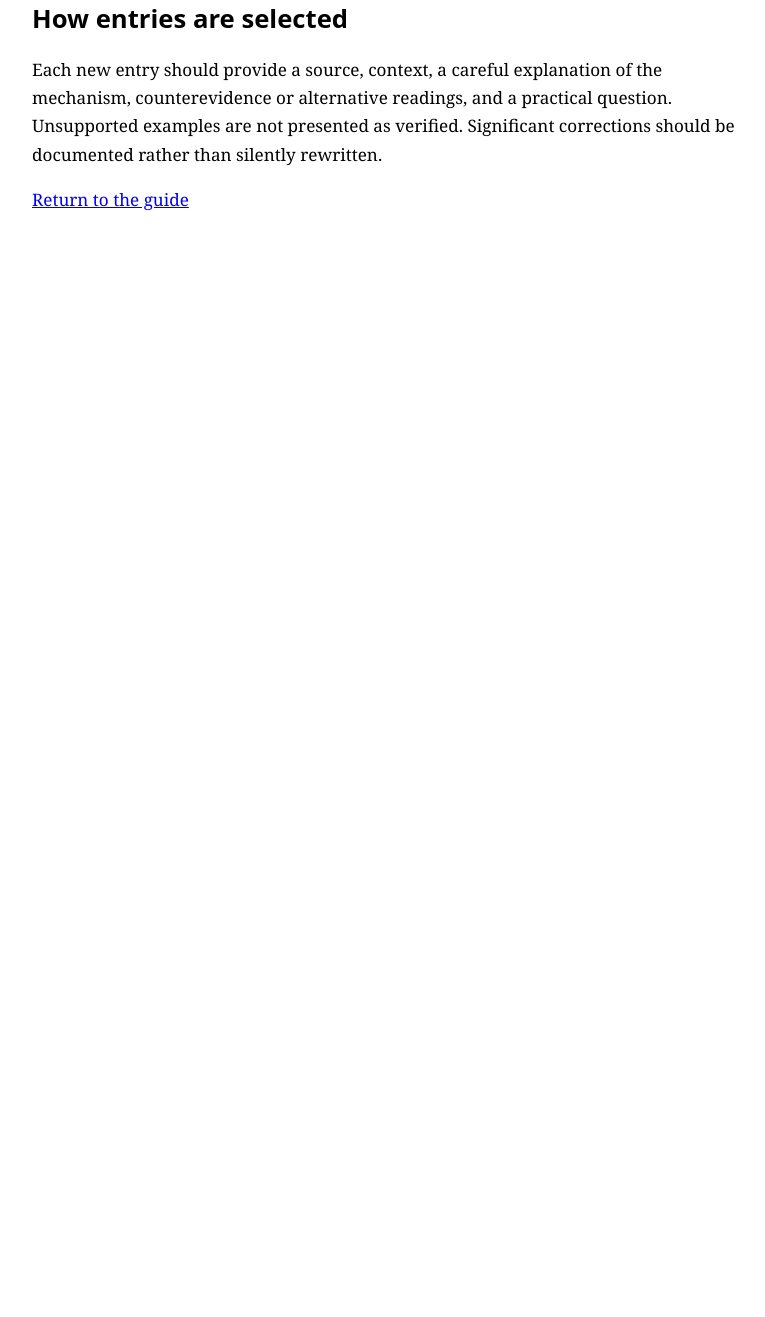
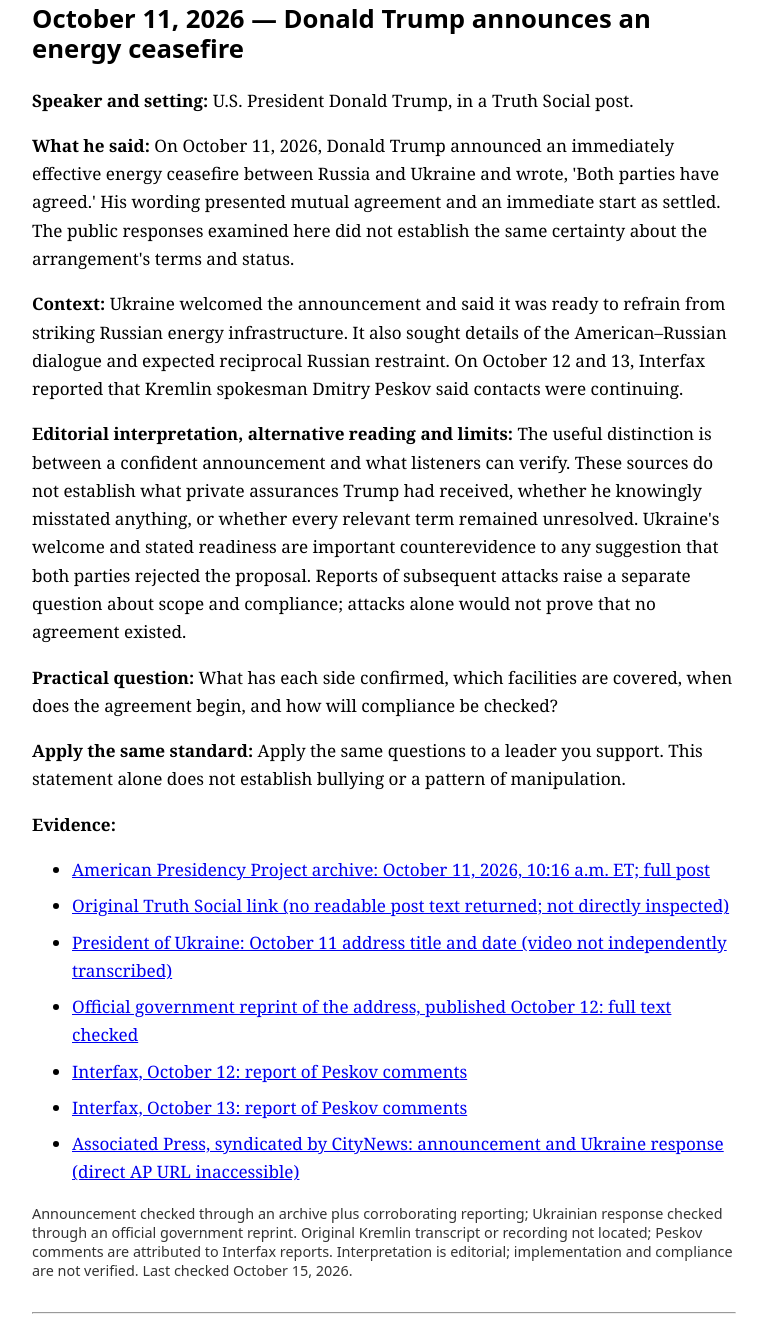
Before and after one commit to ExtiVaries/How-to-Hear-a-Bully, a plain HTML site: page rhetoric-examples.html in a window 1280 px wide. Shown: the part 2797-4114 px from the top of the page, without its empty margins (256-1021 px from the left). Before the commit the page ends 3060 px from the top, so only its background shows below. Drawn offline with Linux system fonts and the light colour scheme.

Commit message:
Add reviewed energy-ceasefire rhetoric example with evidence limits

```diff
--- a/rhetoric-examples.html
+++ b/rhetoric-examples.html
@@ -33,5 +33,23 @@
 <p><strong>Ask:</strong> “Was your agreement only football banter, or were you alleging that your opponent is actually involved in terrorism? If the latter, what evidence supports that?”</p>
 <p><strong>Original and contextual sources:</strong> <a href="https://x.com/MikeRogersForMI/status/2108924755705291160">Rogers's original X post (direct access restricted at check)</a> · <a href="https://www.aol.com/articles/rogers-shares-portnoy-sports-post-180523000.html"><em>The Detroit News</em>, October 10, including campaign response</a> · <a href="https://www.foxnews.com/outkick-sports/abdul-el-sayed-feuds-dave-portnoy-response-michigan-cheating-allegation-comments">OutKick's October 11 reporting</a> · <a href="https://www.wgvunews.org/news/2026-10-09/rogers-el-sayed-trade-attacks-in-contentious-michigan-senate-debate">Michigan Public Radio debate context</a>.</p>
 <p class="meta">Original wording corroborated by reporting; direct X access restricted. Interpretation is editorial. Last checked October 12, 2026.</p><hr>
+<h2 id="trump-energy-ceasefire-2026-10-11">October 11, 2026 — Donald Trump announces an energy ceasefire</h2>
+<p><strong>Speaker and setting:</strong> U.S. President Donald Trump, in a Truth Social post.</p>
+<p><strong>What he said:</strong> On October 11, 2026, Donald Trump announced an immediately effective energy ceasefire between Russia and Ukraine and wrote, &#x27;Both parties have agreed.&#x27; His wording presented mutual agreement and an immediate start as settled. The public responses examined here did not establish the same certainty about the arrangement&#x27;s terms and status.</p>
+<p><strong>Context:</strong> Ukraine welcomed the announcement and said it was ready to refrain from striking Russian energy infrastructure. It also sought details of the American–Russian dialogue and expected reciprocal Russian restraint. On October 12 and 13, Interfax reported that Kremlin spokesman Dmitry Peskov said contacts were continuing.</p>
+<p><strong>Editorial interpretation, alternative reading and limits:</strong> The useful distinction is between a confident announcement and what listeners can verify. These sources do not establish what private assurances Trump had received, whether he knowingly misstated anything, or whether every relevant term remained unresolved. Ukraine&#x27;s welcome and stated readiness are important counterevidence to any suggestion that both parties rejected the proposal. Reports of subsequent attacks raise a separate question about scope and compliance; attacks alone would not prove that no agreement existed.</p>
+<p><strong>Practical question:</strong> What has each side confirmed, which facilities are covered, when does the agreement begin, and how will compliance be checked?</p>
+<p><strong>Apply the same standard:</strong> Apply the same questions to a leader you support. This statement alone does not establish bullying or a pattern of manipulation.</p>
+<p><strong>Evidence:</strong></p>
+<ul>
+<li><a href="https://www.presidency.ucsb.edu/documents/truth-social-posts-october-11-2026">American Presidency Project archive: October 11, 2026, 10:16 a.m. ET; full post</a></li>
+<li><a href="https://truthsocial.com/@realDonaldTrump/117422699218841250">Original Truth Social link (no readable post text returned; not directly inspected)</a></li>
+<li><a href="https://www.president.gov.ua/en/videos/ukrayina-gotova-ne-zavdavati-udariv-po-rosijskij-energetici-8933">President of Ukraine: October 11 address title and date (video not independently transcribed)</a></li>
+<li><a href="https://fisu.gov.ua/en/news-media/news/ukraine-is-ready-to-refrain-from-striking-russian-energy-infrastructure--and-we-count-on-the-same-readiness-from-russia--address-by-the-president">Official government reprint of the address, published October 12: full text checked</a></li>
+<li><a href="https://www.interfax.ru/russia/1121843">Interfax, October 12: report of Peskov comments</a></li>
+<li><a href="https://www.interfax.ru/amp/1122071">Interfax, October 13: report of Peskov comments</a></li>
+<li><a href="https://toronto.citynews.ca/2026/10/11/kyiv-pushes-back-on-trumps-call-for-a-new-ukrainian-president-as-drones-hit-russian-data-hub/">Associated Press, syndicated by CityNews: announcement and Ukraine response (direct AP URL inaccessible)</a></li>
+</ul>
+<p class="meta">Announcement checked through an archive plus corroborating reporting; Ukrainian response checked through an official government reprint. Original Kremlin transcript or recording not located; Peskov comments are attributed to Interfax reports. Interpretation is editorial; implementation and compliance are not verified. Last checked October 15, 2026.</p><hr>
 <h2>How entries are selected</h2><p>Each new entry should provide a source, context, a careful explanation of the mechanism, counterevidence or alternative readings, and a practical question. Unsupported examples are not presented as verified. Significant corrections should be documented rather than silently rewritten.</p>
 <p><a href="./">Return to the guide</a></p></main></body></html>
```
Also changed, not shown: 1 other file.
